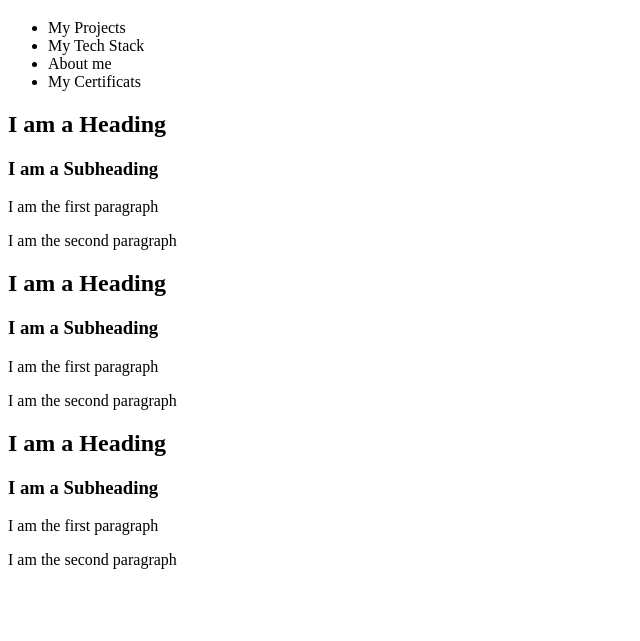
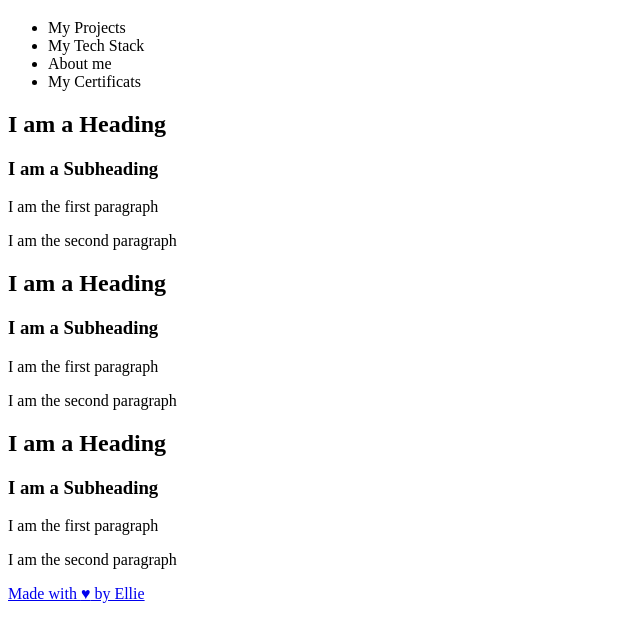
Before and after one commit to e-rmkt/personal-website, a plain HTML site: page index.html in a window 1280 px wide. Shown: the part 61-702 px from the top of the page, without its empty margins (0-640 px from the left). Drawn offline with Linux system fonts and the light colour scheme.

Commit message:
add footer

```diff
--- a/index.html
+++ b/index.html
@@ -39,6 +39,10 @@
         <p>I am the second paragraph</p>
       </section>
     </main>
-    <footer></footer>
+    <footer>
+      <a href="https://github.com/e-rmkt" target="_blank"
+        >Made with <span>&#9829;</span> by Ellie
+      </a>
+    </footer>
   </body>
 </html>
```
